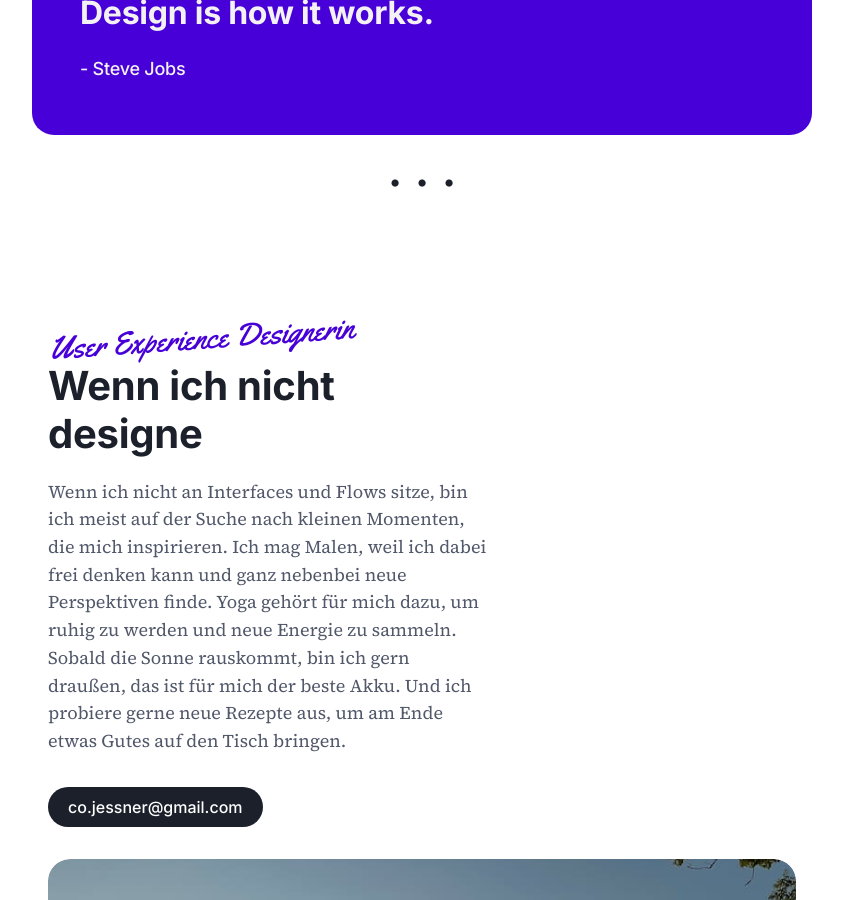
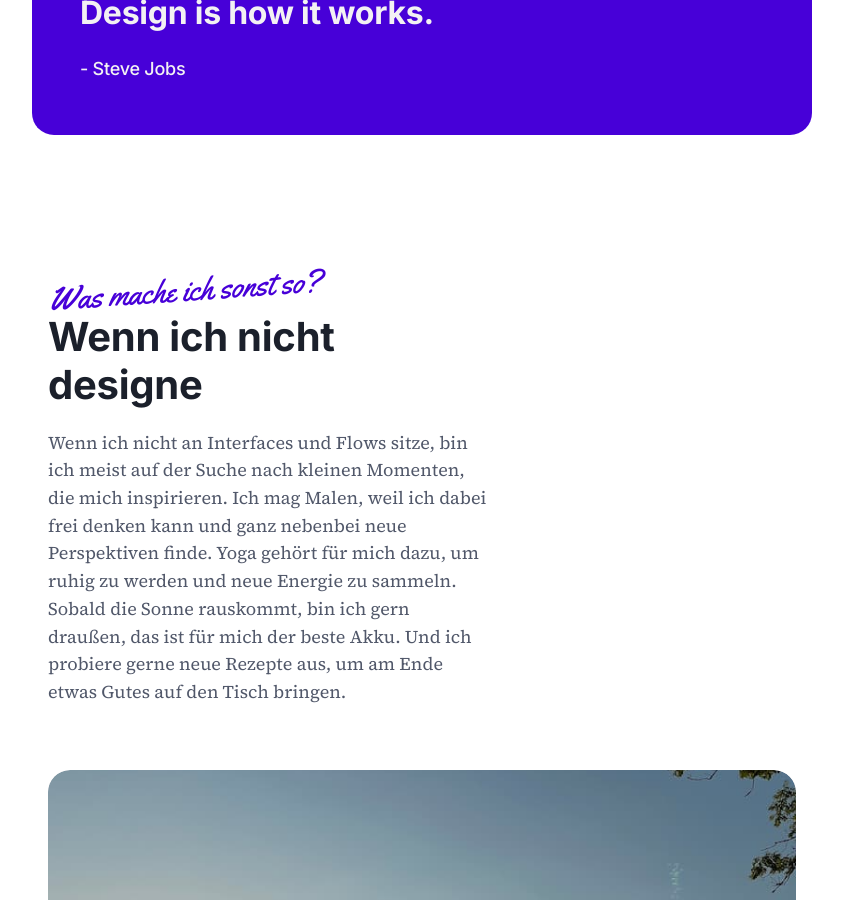
Before and after one commit to corneliakocher/corneliajessner.at, a Jekyll site: the page built from _pages/about.md, in a window 1280 px wide and 900 px high, scrolled down 1707 px. Shown: the whole window, without its empty margins (218-1061 px from the left). Built offline with Jekyll 4.4.1, drawn with Linux system fonts in a browser that asks for light colours.

Commit message:
faicon remove

```diff
--- a/_data/settings.yml
+++ b/_data/settings.yml
@@ -147,12 +147,10 @@ blog:
 # Author Section Settings
 author_section:
     enable: true
-    author_section_role: User Experience Designerin
+    author_section_role: Was mache ich sonst so?
     author_section_title: Wenn ich nicht designe
     author_section_description: Wenn ich nicht an Interfaces und Flows sitze, bin ich meist auf der Suche nach kleinen Momenten, die mich inspirieren. Ich mag Malen, weil ich dabei frei denken kann und ganz nebenbei neue Perspektiven finde. Yoga gehört für mich dazu, um ruhig zu werden und neue Energie zu sammeln. Sobald die Sonne rauskommt, bin ich gern draußen, das ist für mich der beste Akku. Und ich probiere gerne neue Rezepte aus, um am Ende etwas Gutes auf den Tisch bringen.
     author_section_image: '/images/ux-designer.jpg'
-    author_section_button_text: co.jessner@gmail.com
-    author_section_button_link: 'mailto:co.jessner@gmail.com'
 
 #-------------------------------
 # Tags Section Settings
--- a/_pages/about.md
+++ b/_pages/about.md
@@ -29,6 +29,5 @@ Was mich am Designen inspiriert, ist die Möglichkeit, Erlebnisse zu gestalten,
 >
 <cite>- Steve Jobs</cite>
 
-***
 
 {% include section-author.html %}
```
Also changed, not shown: favicon.ico (deleted), images/Screenshot 2026-02-21 at 19.07.00.png (added).
